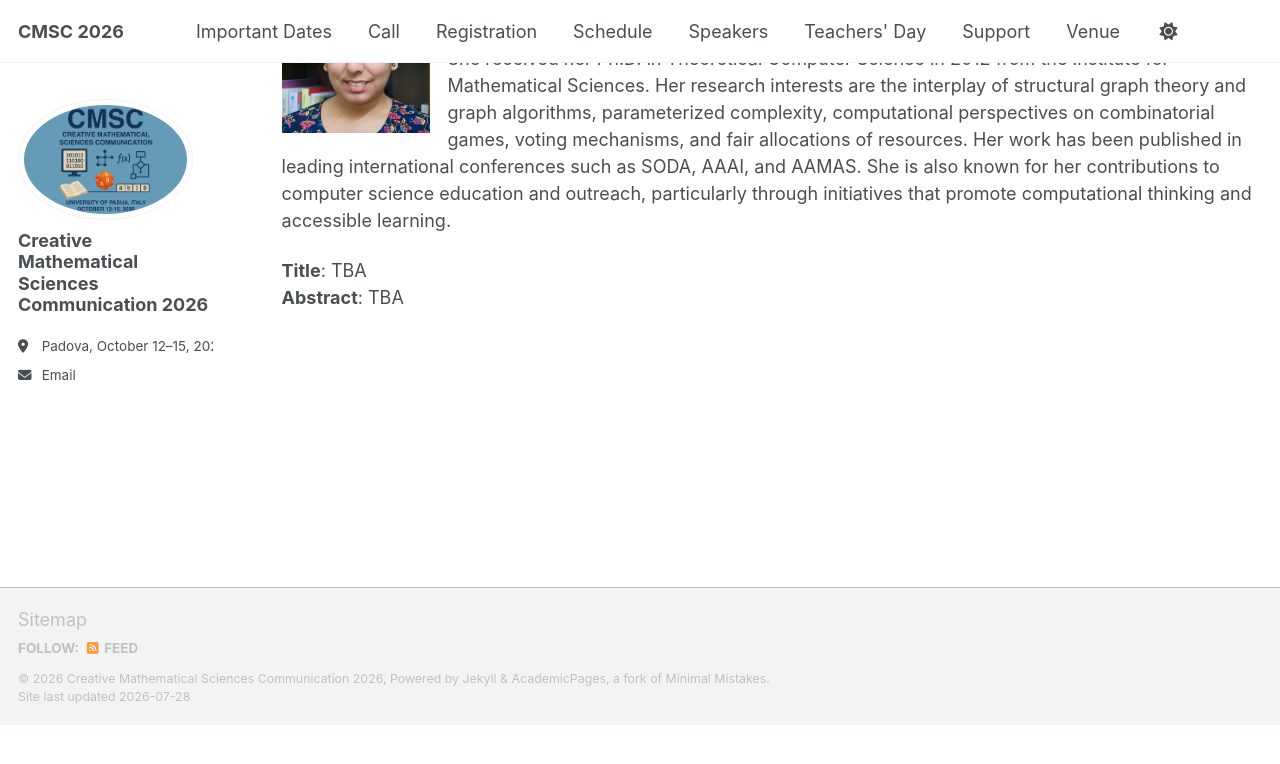
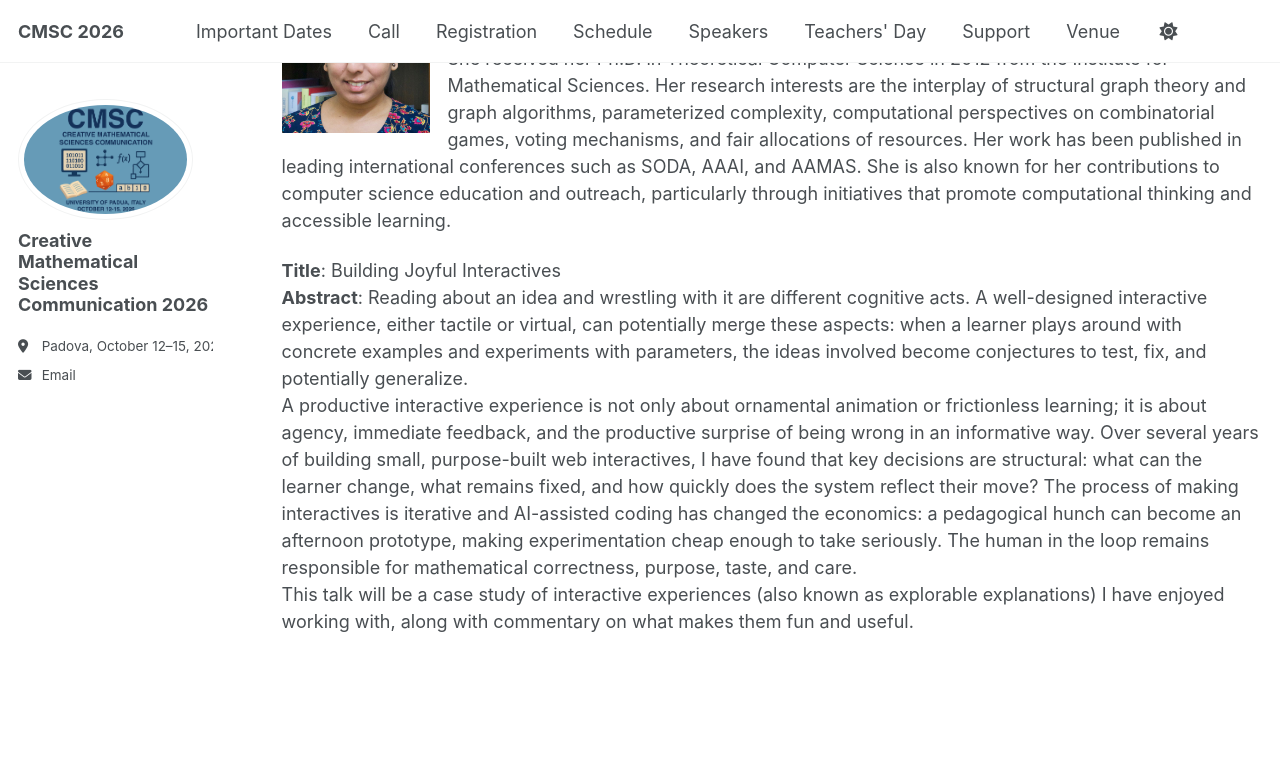
Before and after one commit to CMSC2026/cmsc2026.github.io, a Jekyll site: the page built from _pages/speakers.md, in a window 1280 px wide and 900 px high, scrolled down 2084 px. Shown: the top 764 px of the window. Built offline with Jekyll 4.4.1, drawn with Linux system fonts in a browser that asks for light colours; a script that is not in the unit is left out; before the commit the page ends 2809 px from its top, so only the background shows below that.

Commit message:
updated with Neeldhara's abstract

```diff
--- a/_pages/speakers.md
+++ b/_pages/speakers.md
@@ -42,5 +42,7 @@ Although they target different contexts, both projects share a common goal: to p
 
 **Short bio**: Neeldhara Misra is a computer scientist and Associate Professor in the Department of Computer Science and Engineering at the Indian Institute of Technology Gandhinagar, India. She received her Ph.D. in Theoretical Computer Science in 2012 from the Institute for Mathematical Sciences. Her research interests are the interplay of structural graph theory and graph algorithms, parameterized complexity, computational perspectives on combinatorial games, voting mechanisms, and fair allocations of resources. Her work has been published in leading international conferences such as SODA, AAAI, and AAMAS. She is also known for her contributions to computer science education and outreach, particularly through initiatives that promote computational thinking and accessible learning.
 
-**Title**: TBA <br/>
-**Abstract**: TBA
+**Title**: Building Joyful Interactives <br/>
+**Abstract**: Reading about an idea and wrestling with it are different cognitive acts. A well-designed interactive experience, either tactile or virtual, can potentially merge these aspects: when a learner plays around with concrete examples and experiments with parameters, the ideas involved become conjectures to test, fix, and potentially generalize.<br/>
+A productive interactive experience is not only about ornamental animation or frictionless learning; it is about agency, immediate feedback, and the productive surprise of being wrong in an informative way. Over several years of building small, purpose-built web interactives, I have found that key decisions are structural: what can the learner change, what remains fixed, and how quickly does the system reflect their move? The process of making interactives is iterative and AI-assisted coding has changed the economics: a pedagogical hunch can become an afternoon prototype, making experimentation cheap enough to take seriously. The human in the loop remains responsible for mathematical correctness, purpose, taste, and care.<br/>
+This talk will be a case study of interactive experiences (also known as explorable explanations) I have enjoyed working with, along with commentary on what makes them fun and useful.
```
Also changed, not shown: _pages/dates.md (+3 -3 lines).
